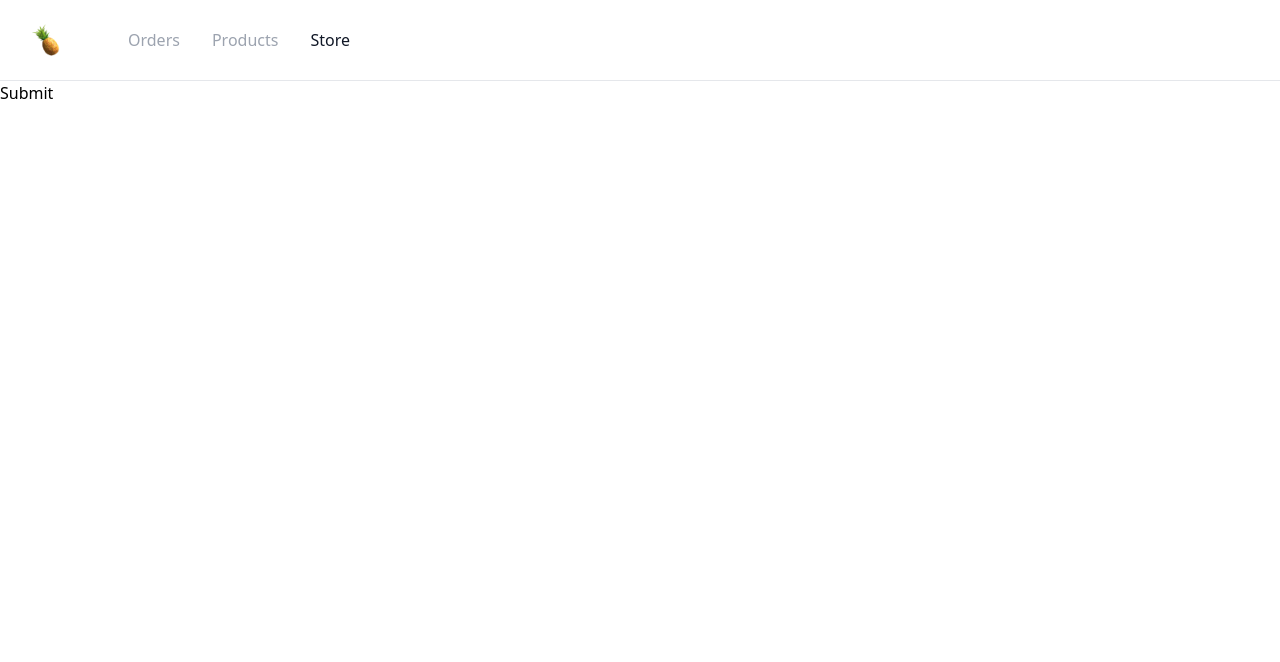
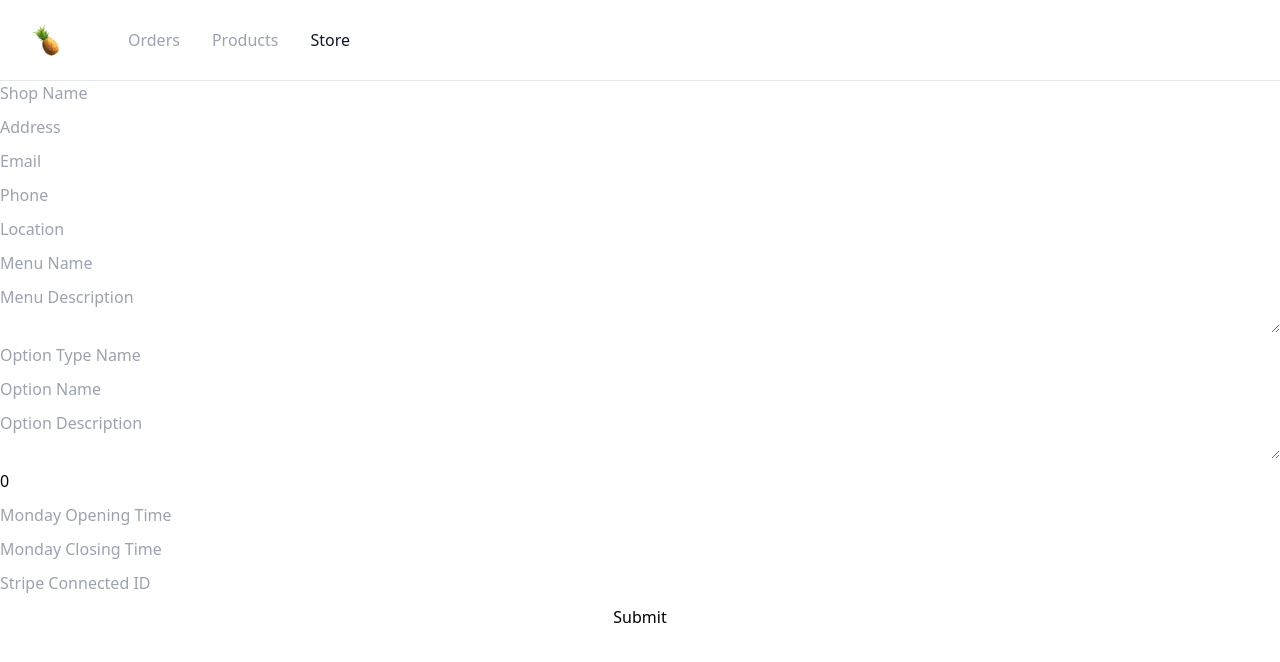
Before and after one commit to Maiuran1404/pineapple-merchant, a Next.js app: page /store in a window 1280 px wide. Shown: the top 662 px of the page. Built offline with nearby package versions, Linux system fonts and the light colour scheme.

Commit message:
with new form

```diff
--- a/src/pages/store.tsx
+++ b/src/pages/store.tsx
@@ -6,7 +6,7 @@ const Store = () => {
   const [shop, setShop] = useState<Shop>({
     address: "",
     contactInfo: { email: "", phone: "" },
-    image: null,
+    image: null, // Assuming this will be handled differently since it's a file
     location: "",
     menu: {
       description: "",
@@ -22,28 +22,89 @@ const Store = () => {
     stripeConnectedId: "",
   });
 
-  const handleSubmit = (event: React.FormEvent<HTMLFormElement>) => {
+  // Simplified for demonstration. Implement similar handlers for other nested fields as needed.
+  const handleInputChange = (e: React.ChangeEvent<HTMLInputElement | HTMLTextAreaElement>) => {
+    const { name, value } = e.target;
+    if (name.includes(".")) {
+      const keys = name.split(".");
+      setShop((prevShop) => ({
+        ...prevShop,
+        [keys[0]]: {
+          ...prevShop[keys[0]],
+          [keys[1]]: value,
+        },
+      }));
+    } else {
+      setShop((prevShop) => ({
+        ...prevShop,
+        [name]: value,
+      }));
+    }
+  };
+
+  const handleOptionTypeChange = (e: React.ChangeEvent<HTMLInputElement>, optionTypeIndex: number, optionIndex: number) => {
+    const { name, value } = e.target;
+    const newOptionTypes = [...shop.menu.optionTypes];
+    const optionType = newOptionTypes[optionTypeIndex];
+    if (name === "optionTypeName") {
+      optionType.name = value;
+    } else if (name.startsWith("options")) {
+      const option = optionType.options[optionIndex];
+      const fieldName = name.split(".")[1]; // e.g., "options.description"
+      option[fieldName] = fieldName === "price" ? parseFloat(value) : value;
+    }
+    setShop((prevShop) => ({
+      ...prevShop,
+      menu: {
+        ...prevShop.menu,
+        optionTypes: newOptionTypes,
+      },
+    }));
+  };
+
+  const handleSubmit = async (event: React.FormEvent<HTMLFormElement>) => {
     event.preventDefault();
 
-    // Directly call the async function without await
-    addFormDataToFirestore(shop)
-      .then((response) => {
-        if (response.success) {
-          alert("Shop added successfully!");
-        } else {
-          throw new Error(response.message);
-        }
-      })
-      .catch((error) => {
-        alert("Error adding shop: ");
-      });
+    try {
+      const response = await addFormDataToFirestore(shop);
+      if (response.success) {
+        alert("Shop added successfully!");
+      } else {
+        throw new Error(response.message);
+      }
+    } catch (error) {
+      alert(`Error adding shop: ${error.message}`);
+    }
   };
 
-  // Input change handlers...
+  return (
+    <form onSubmit={handleSubmit} style={{ display: "flex", flexDirection: "column", gap: "10px" }}>
+      <input type="text" name="name" value={shop.name} onChange={handleInputChange} placeholder="Shop Name" />
 
-  return (
-    <form onSubmit={handleSubmit}>
-      {/* Input fields... */}
+      <input type="text" name="address" value={shop.address} onChange={handleInputChange} placeholder="Address" />
+
+      <input type="email" name="contactInfo.email" value={shop.contactInfo.email} onChange={handleInputChange} placeholder="Email" />
+      <input type="text" name="contactInfo.phone" value={shop.contactInfo.phone} onChange={handleInputChange} placeholder="Phone" />
+
+      <input type="text" name="location" value={shop.location} onChange={handleInputChange} placeholder="Location" />
+
+      <input type="text" name="menu.name" value={shop.menu.name} onChange={handleInputChange} placeholder="Menu Name" />
+      <textarea name="menu.description" value={shop.menu.description} onChange={handleInputChange} placeholder="Menu Description" />
+
+      {/* Simplified handling for one optionType and one option. For multiple, you'd dynamically generate these fields. */}
+      <input type="text" name="optionTypeName" value={shop.menu.optionTypes[0].name} onChange={(e) => handleOptionTypeChange(e, 0, 0)} placeholder="Option Type Name" />
+      <input type="text" name="options.name" value={shop.menu.optionTypes[0].options[0].name} onChange={(e) => handleOptionTypeChange(e, 0, 0)} placeholder="Option Name" />
+      <textarea name="options.description" value={shop.menu.optionTypes[0].options[0].description} onChange={(e) => handleOptionTypeChange(e, 0, 0)} placeholder="Option Description" />
+      <input type="number" name="options.price" value={shop.menu.optionTypes[0].options[0].price} onChange={(e) => handleOptionTypeChange(e, 0, 0)} placeholder="Option Price" />
+
+      <input type="text" name="openingHours.monday.open" value={shop.openingHours.monday.open} onChange={handleInputChange} placeholder="Monday Opening Time" />
+      <input type="text" name="openingHours.monday.close" value={shop.openingHours.monday.close} onChange={handleInputChange} placeholder="Monday Closing Time" />
+
+      <input type="text" name="stripeConnectedId" value={shop.stripeConnectedId} onChange={handleInputChange} placeholder="Stripe Connected ID" />
+
+      {/* Image input would need a separate handler to manage file uploads, not covered here */}
+      {/* <input type="file" name="image" onChange={handleImageChange} /> */}
+
       <button type="submit">Submit</button>
     </form>
   );
```
